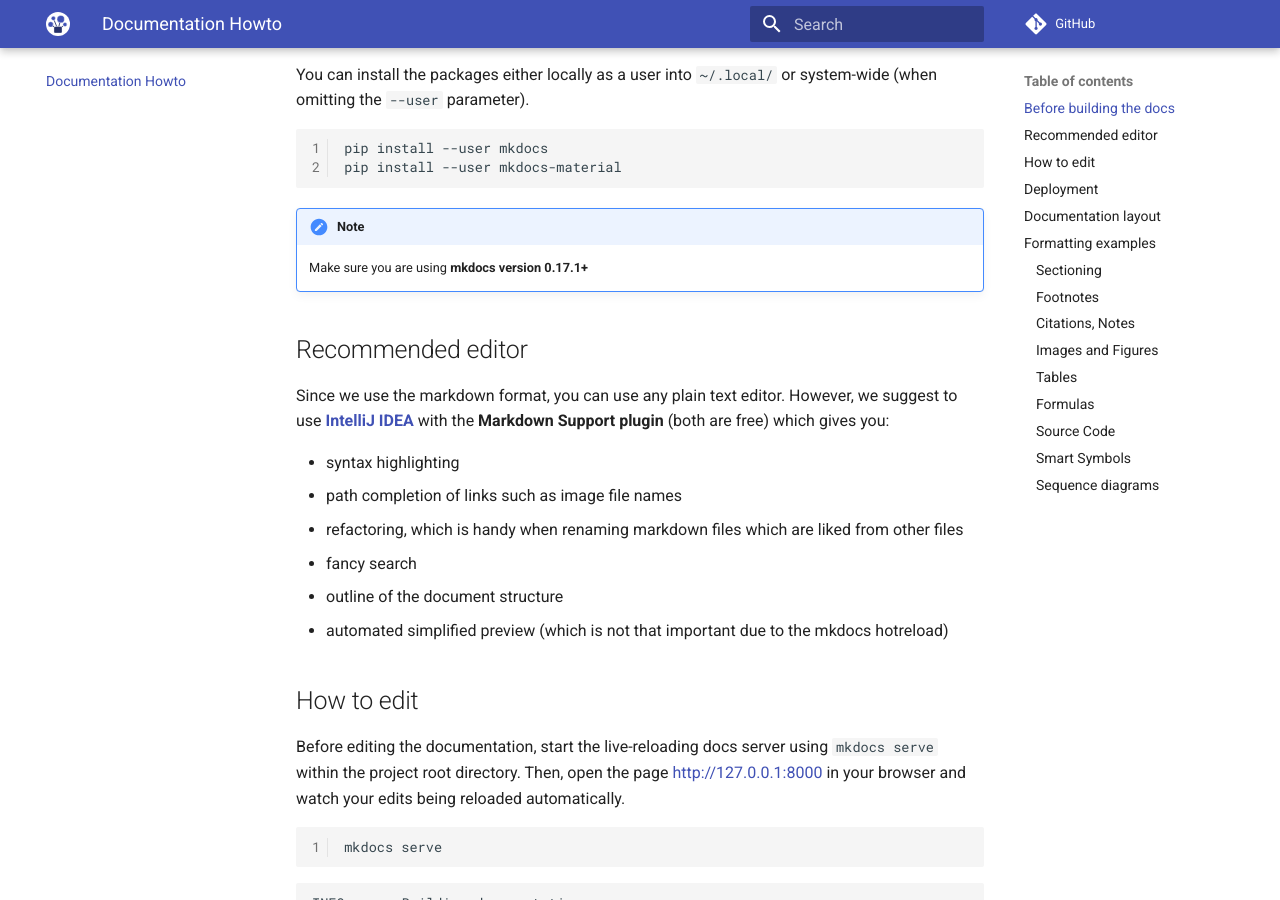
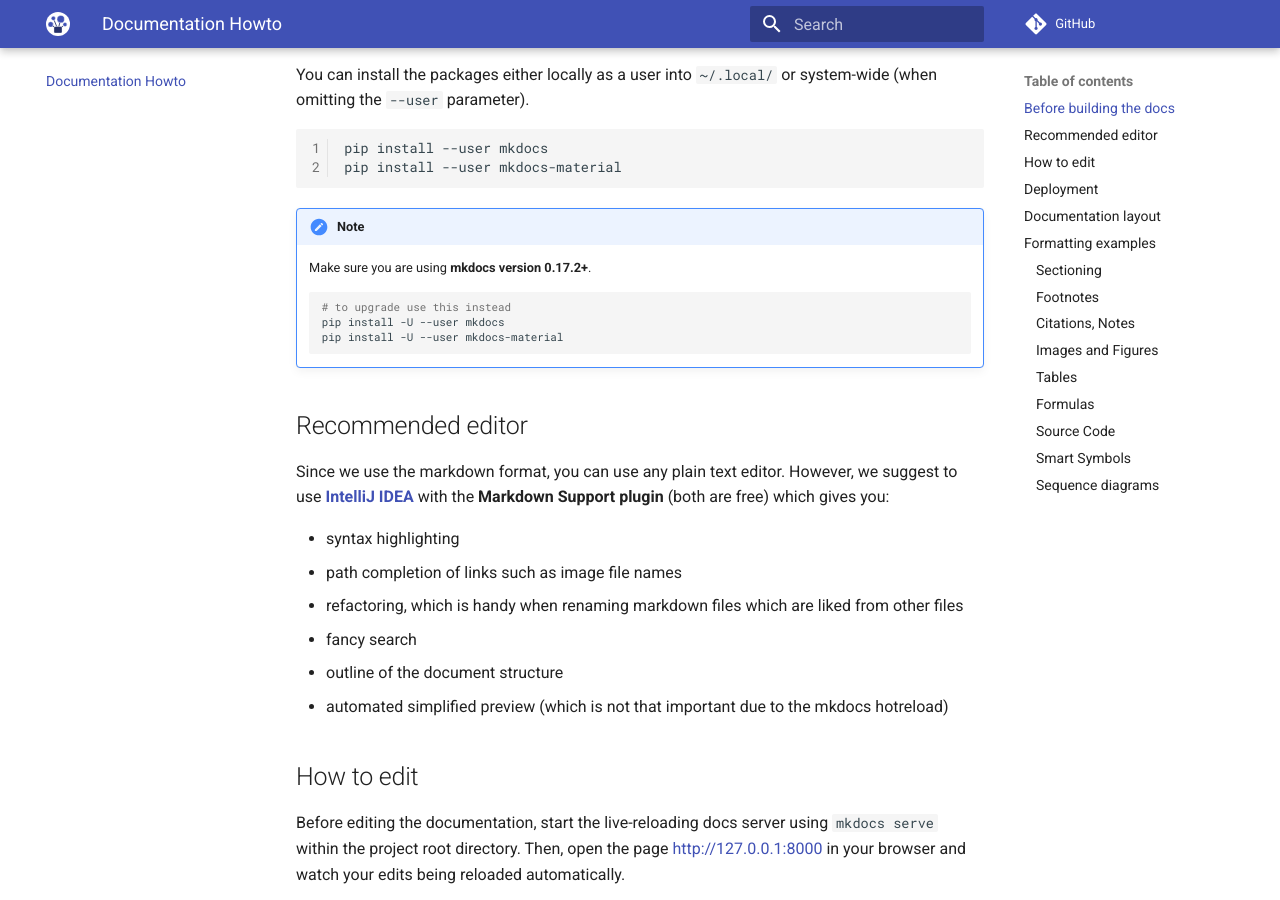
Before and after one commit to biggis-project/biggis-docs, an MkDocs documentation site: the page built from docs/docs-howto.md, in a window 1280 px wide and 900 px high, scrolled down 636 px. Built offline with MkDocs 1.6.1 and Material for MkDocs 9.7.7, drawn with Linux system fonts in a browser that asks for light colours; nearby versions of some CDN libraries; formulas are drawn with MathJax 3; a script that is not in the unit is left out; comment, search, counter and statistics services are not loaded; old or Windows-style settings are respelled for this version of MkDocs.

Commit message:
add info about mkdocs upgrade

````diff
--- a/docs/docs-howto.md
+++ b/docs/docs-howto.md
@@ -33,7 +33,12 @@ You can install the packages either locally as a user into `~/.local/` or system
     pip install --user mkdocs-material
 
 !!! note
-    Make sure you are using **mkdocs version 0.17.1+**
+    Make sure you are using **mkdocs version 0.17.2+**.
+    ```sh
+    # to upgrade use this instead
+    pip install -U --user mkdocs
+    pip install -U --user mkdocs-material
+    ```
 
 ## Recommended editor
 
````
